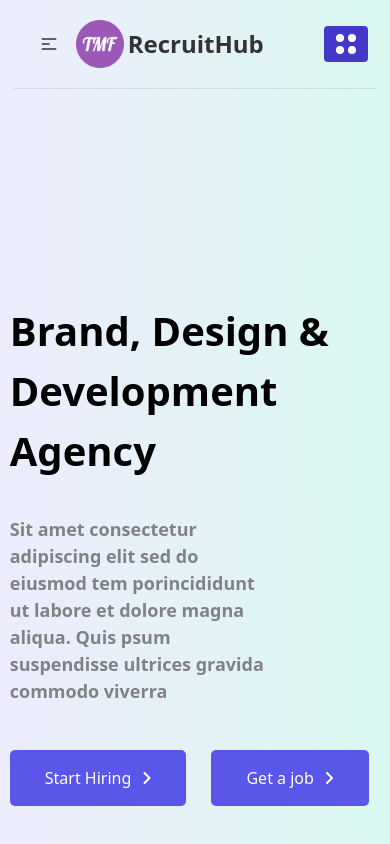
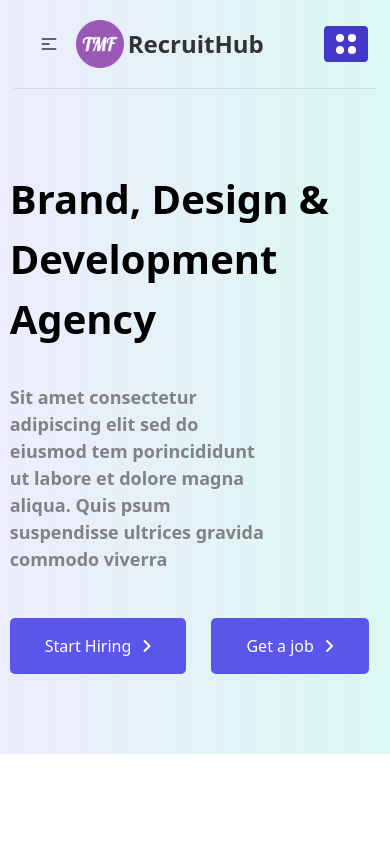
Before and after one commit to thecreativegang/recruit-hub-client-2, a React (Create React App) app: page / in a window 390 px wide. Shown: the top 844 px of the page. Built offline with nearby package versions, Linux system fonts and the light colour scheme; no server answers.

Commit message:
banner height problem solved

```diff
--- a/src/components/Pages/Home/Banner/Banner.css
+++ b/src/components/Pages/Home/Banner/Banner.css
@@ -4,7 +4,6 @@
     rgba(88, 86, 233, 0.11) 0%,
     rgba(0, 208, 156, 0.146) 100%
   );
-  height: 110vh;
 }
 
 .m {
--- a/src/components/Pages/Home/Banner/Banner.js
+++ b/src/components/Pages/Home/Banner/Banner.js
@@ -8,7 +8,7 @@ import './Banner.css'
 
 const Banner = () => {
     return (
-        <div className='page-banner relative'>
+        <div className='page-banner md:h-[110vh] h-full relative py-[5rem] md:p-0'>
             <div className=' h-full w-[95%] md:w-[75%] mx-auto '>
                 <section className='grid grid-cols-1 md:grid-cols-2 gap-2  h-full mx-auto '>
                     <div className=' flex justify-center items-center'>
```
